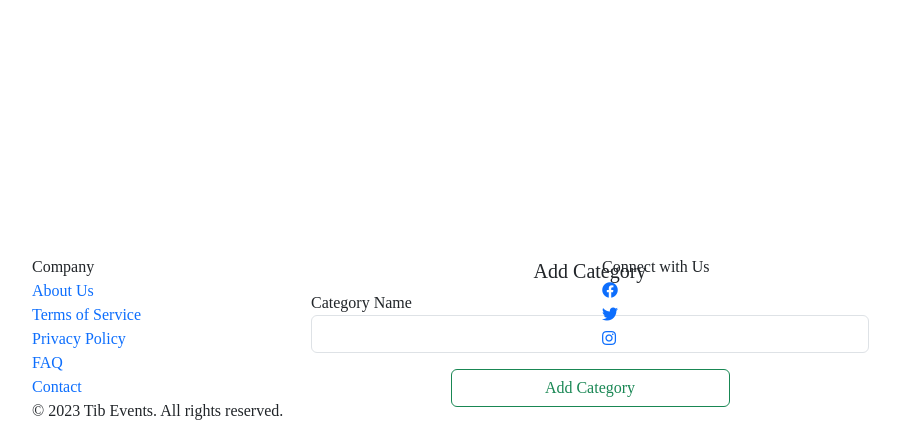
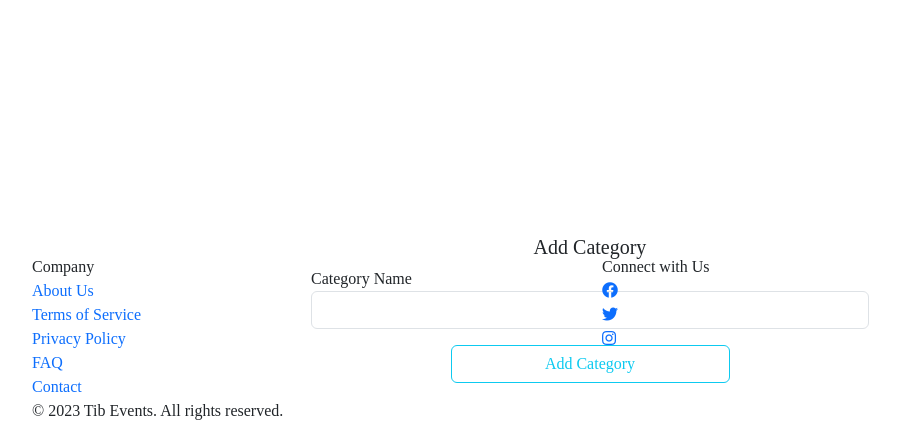
Before and after one commit to tmoris/moristickets, a Flask app: page /add_category in a window 1280 px wide. Shown: the part 377-800 px from the top of the page, without its empty margins (50-950 px from the left). Run offline with Flask 3, Linux system fonts and the light colour scheme; the visitor is signed in with stand-in values (Sample User, id 1); some libraries are stand-ins or nearby versions.

Commit message:
Updated add_category.html

```diff
--- a/app/templates/event/add_category.html
+++ b/app/templates/event/add_category.html
@@ -1,9 +1,7 @@
-{% extends "base.html" %}
-{% from "error_fields.html" import render_field %}
-
-{% block content %}
+{% extends "base.html" %} {% from "error_fields.html" import render_field %} {%
+block content %}
 <div class="container">
-	<section class="w-50 m-auto">
+  <section class="w-50 m-auto mt-4 mb-4">
     <h1 class="text-center h5">{{ title }}</h1>
     <form action="" method="POST">
       <div class="form-group">
@@ -12,10 +10,9 @@
 
       {{ render_field(form.category_name) }}
       <div class="form-group d-flex justify-content-center">
-				{{ form.submit(class="btn btn-outline-success mt-3 mb-3 w-50") }}
+        {{ form.submit(class="btn btn-outline-info mt-3 mb-3 w-50") }}
       </div>
     </form>
-
   </section>
 </div>
 {% endblock %}
```
Lines whose indentation alone changed are shown as unchanged.
